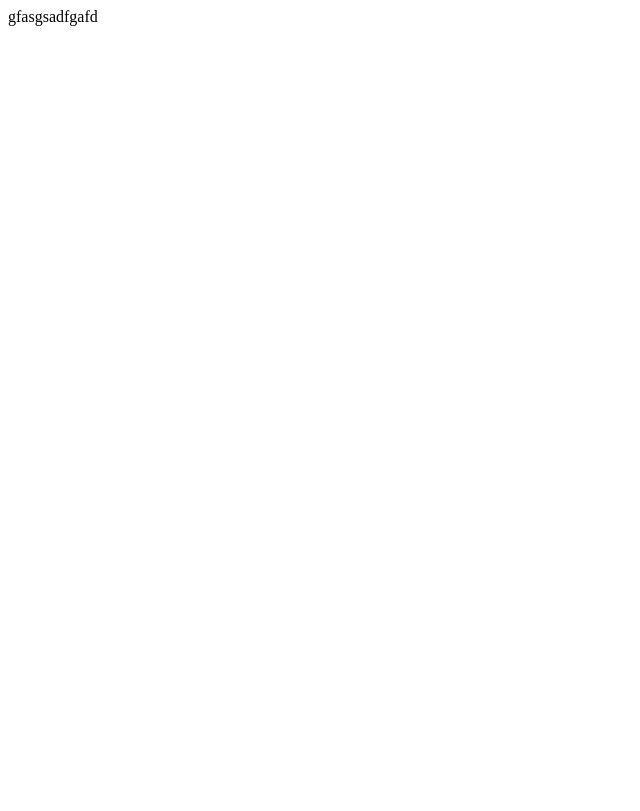
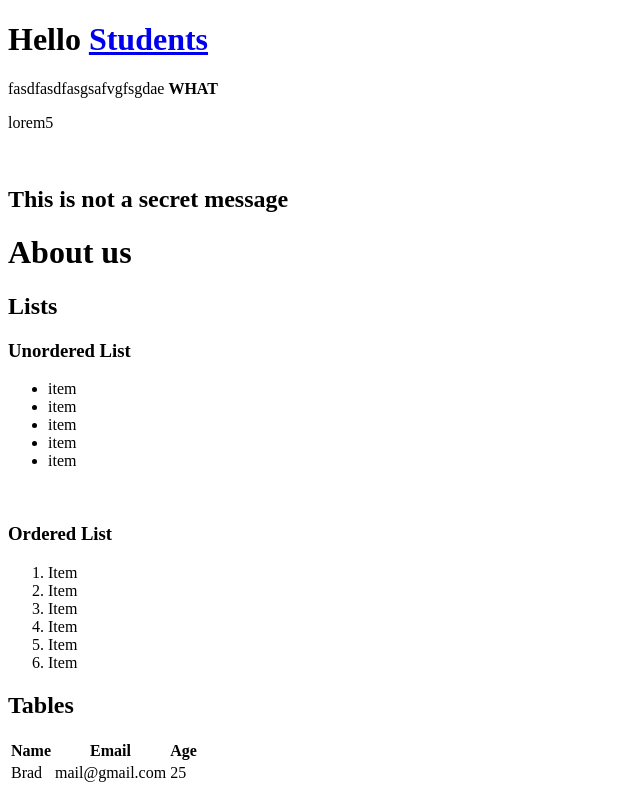
Before and after one commit to EdenDGabay/Web_Course_Trying, a plain HTML site: page index.html in a window 1280 px wide. Shown: the whole page, without its empty margins (0-640 px from the left). Drawn offline with Linux system fonts and the light colour scheme.

Commit message:
Your commit message here

```diff
--- a/index.html
+++ b/index.html
@@ -4,7 +4,60 @@
     <meta charset="UTF-8">
     <title>Hello</title>
 </head>
+<h1>Hello <a href="http://google.com">Students</a> </h1>
 <body>
-gfasgsadfgafd
+fasdfasdfasgsafvgfsgdae <strong>WHAT</strong>
+
+<p> lorem5 </p>
+<br>
+<!---h1>This is a secret message</h1--->
+<h2>This is not a secret message</h2>
+
+<h1 title=“MyCompany”>About us </h1>
+
+<h2>Lists</h2>
+<h3>Unordered List</h3>
+<ul>
+    <li>item</li>
+    <li>item</li>
+    <li>item</li>
+    <li>item</li>
+    <li>item</li>
+
+</ul>
+<br>
+    <h3> Ordered List</h3>
+    <ol>
+    <li>Item</li>
+        <li>Item</li>
+        <li>Item</li>
+        <li>Item</li>
+        <li>Item</li>
+        <li>Item</li>
+
+    </ol>
+
+
+<h2>Tables</h2>
+<table>
+    <thead>
+    <tr>
+        <th>Name</th>
+        <th>Email</th>
+        <th>Age</th>
+    </tr>
+
+    </thead>
+    <tbody>
+    <tr>
+        <td>Brad</td>
+        <td>mail@gmail.com</td>
+        <td>25</td>
+    </tr>
+</table>
+
+<br>
+
 </body>
+
 </html>
```
Also changed, not shown: 1 other file.
